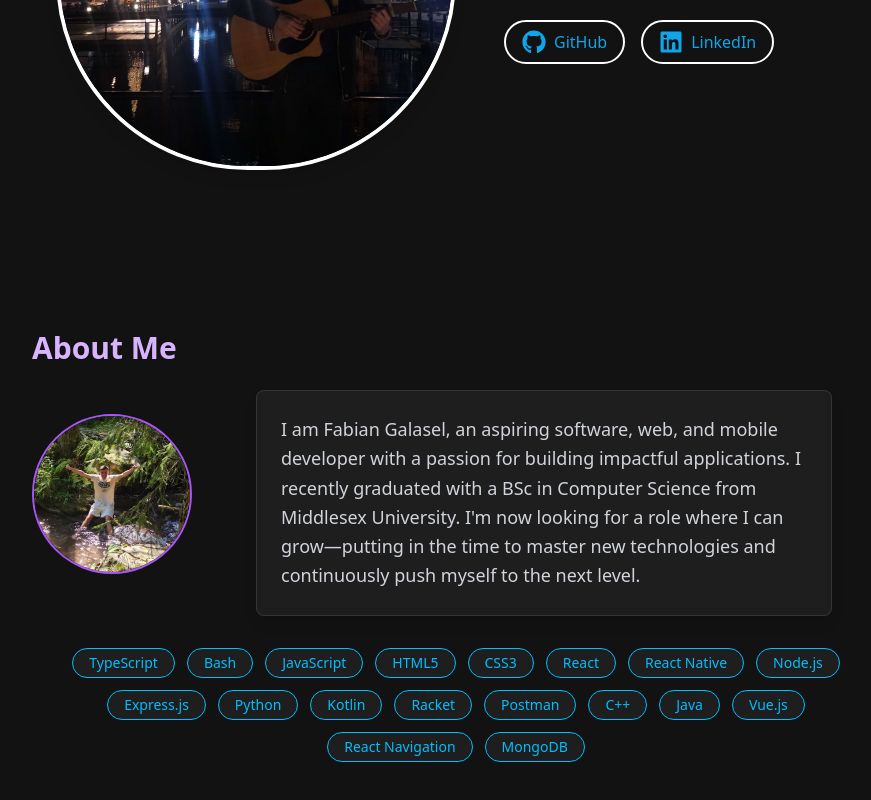
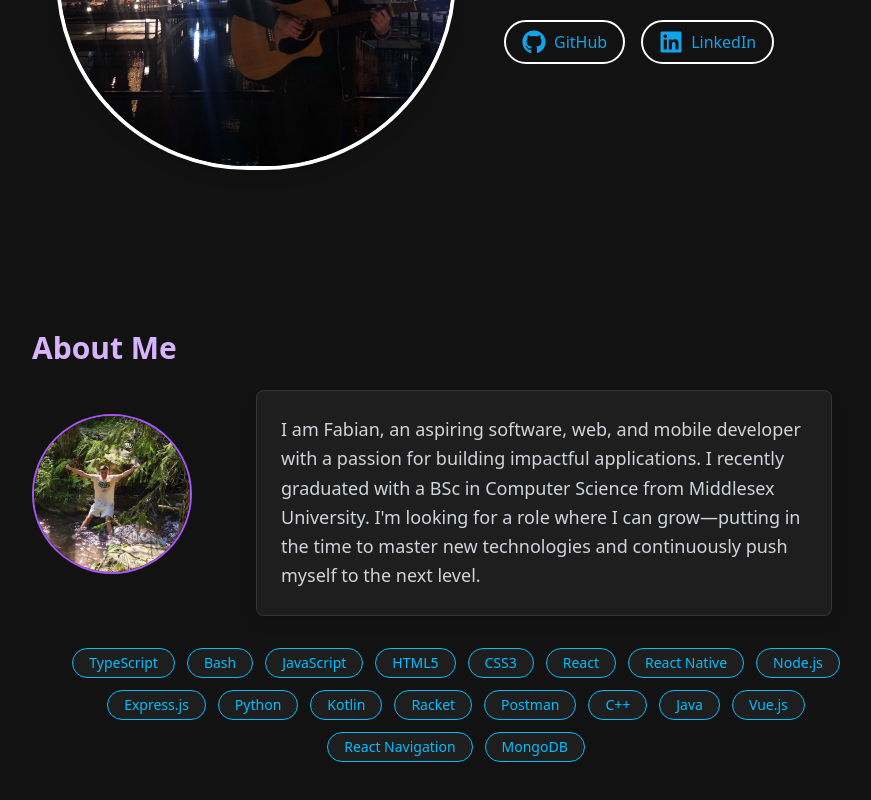
Before and after one commit to FabianC1/PortfolioWebsite, a React (Vite) app: page / in a window 1280 px wide. Shown: the part 422-1222 px from the top of the page, without its empty margins (184-1055 px from the left). Built offline with nearby package versions, Linux system fonts and the light colour scheme.

Commit message:
ready to implemement education section

```diff
--- a/src/App.tsx
+++ b/src/App.tsx
@@ -242,8 +242,8 @@ function App() {
           />
 
           <p className="text-gray-300 leading-relaxed text-lg backdrop-blur-sm bg-white/5 p-6 rounded-lg border border-white/10 shadow-lg max-w-xl">
-            I am Fabian Galasel, an aspiring software, web, and mobile developer with a passion for building impactful applications.
-            I recently graduated with a BSc in Computer Science from Middlesex University. I'm now looking for a role where I can grow—putting in the time to master new technologies
+            I am Fabian, an aspiring software, web, and mobile developer with a passion for building impactful applications.
+            I recently graduated with a BSc in Computer Science from Middlesex University. I'm looking for a role where I can grow—putting in the time to master new technologies
             and continuously push myself to the next level.
           </p>
 
```
